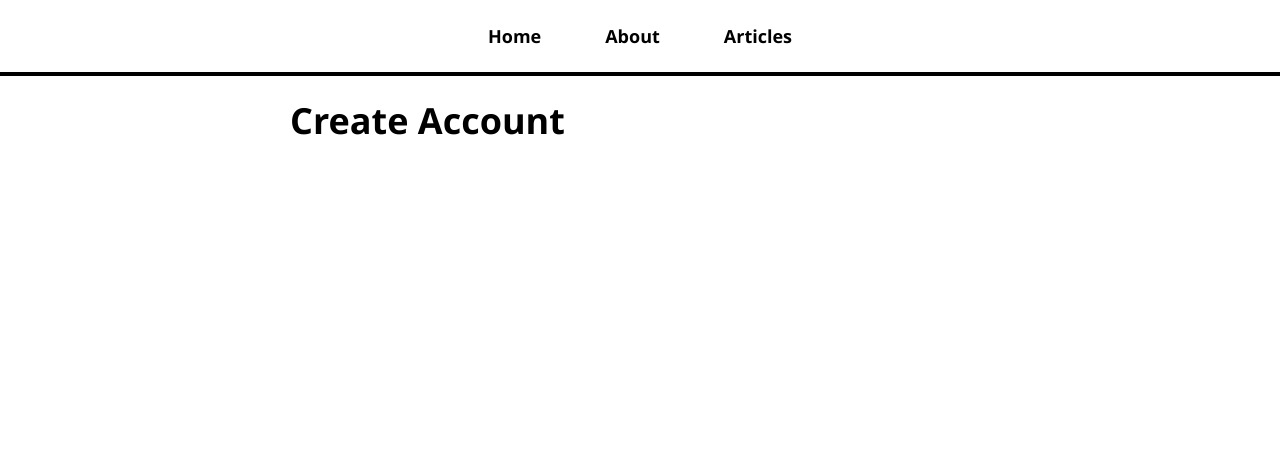
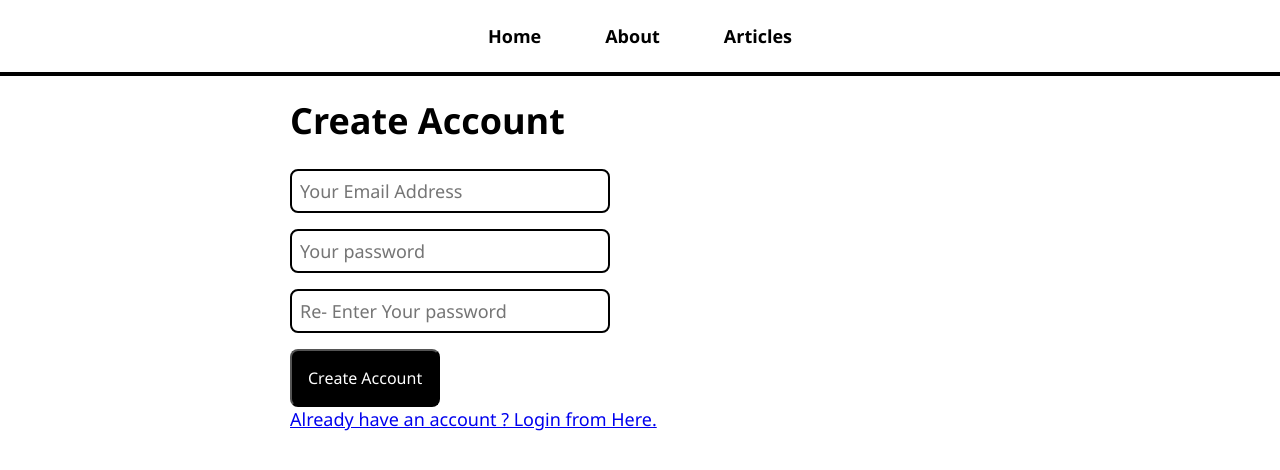
Before and after one commit to akritii-3107/my_blog, a React (Create React App) app: page /create-account in a window 1280 px wide. Shown: the top 470 px of the page. Built offline with nearby package versions, Linux system fonts and the light colour scheme.

Commit message:
commit 14-5

```diff
--- a/src/hooks/useUser.js
+++ b/src/hooks/useUser.js
@@ -2,15 +2,18 @@
 import {getAuth,onAuthStateChanged} from 'firebase/auth';
 const useUser = () => {
     const [user,setUser]=useState(null);
-    const [inLoading, setIsLoading]=useState(true);
+    const [isLoading, setIsLoading]=useState(true);
 
     useEffect(() => {
      const unsubscribe = onAuthStateChanged(getAuth(),user => {
         setUser(user);
         setIsLoading(false);
-
      });
      return unsubscribe;
     },[]);
 
+    return { user , isLoading};
+
+
 }
+export default useUser;
--- a/src/pages/ArticlePage.js
+++ b/src/pages/ArticlePage.js
@@ -5,9 +5,11 @@
 import NotFoundPage from "./NotFoundPage";
 import CommentsList from "../components/CommentsList";
 import AddCommentForm from "../components/AddCommentForm";
+import useUser from "../hooks/useUser";
 const ArticlePage = () => {
     const [articleInfo , setArticleInfo ] = useState ({ upvotes :0,comments:[]});
     const { articleId }  = useParams();
+    const {user, isLoading}=useUser();
 
     useEffect (() => {
         const loadArticleInfo = async () => {
@@ -34,15 +36,17 @@
         <>
         <h1>{article.title}</h1>
         <div className="upvotes-section">
-        <button onClick={addupvote}>Upvote</button>
+         {user ? <button onClick={addupvote}>Upvote</button> : <button>Login to upvote</button>}
         </div>
         <p>
             This article has {articleInfo.upvotes} upvote(s) </p>
         {article.content.map( (paragraph,i) => (<p key={i}>{paragraph}</p>))}
-        <AddCommentForm
+        { user ?         <AddCommentForm
          articleName={articleId}
          onArticleUpdated={updatedArticle => setArticleInfo(updatedArticle)}>
-         </AddCommentForm>
+         </AddCommentForm> :
+         <button>Login to add comment</button>}
+
         <CommentsList comments={articleInfo.comments}></CommentsList>
         </>
     )
--- a/src/pages/createAccount.js
+++ b/src/pages/createAccount.js
@@ -1,8 +1,39 @@
+import { useState } from "react";
+import { Link,useNavigate } from "react-router-dom";
+import { getAuth, createUserWithEmailAndPassword} from 'firebase/auth';
 const CreateAccountPage =  () =>  {
+    const [email,setEmail]=useState('');
+    const [password,setPassword]=useState('');
+    const [confirmPassword,setConfirmPassword]=useState('');
+    const [error,setError]=useState('');
+
+    const navigate = useNavigate();
+
+    const createAccount = async () => {
+        try {
+            if(password != confirmPassword ){
+                setError('Password and confirm Password do not match');
+                return ;
+            }
+            await createUserWithEmailAndPassword(getAuth(),email,password);
+            navigate('/articles');
+        }
+        catch (e) {
+            setError(e.message);
+        }
+
+    }
     return (
-    <h1>
-        Create Account
-        </h1>
+        <>
+    <h1>Create Account</h1>
+    {error && <p className="error">{error}</p>}
+        <input placeholder="Your Email Address" value={email} onChange={e => setEmail(e.target.value)}/>
+        <input type='password' placeholder="Your password" value={password} onChange={e => setPassword(e.target.value)}></input>
+        <input type='password' placeholder="Re- Enter Your password" value={confirmPassword} onChange={e => setConfirmPassword(e.target.value)}></input>
+        <button onClick={createAccount}>Create Account</button>
+        <br></br>
+        <Link to='/login'>Already have an account ? Login from Here.</Link>
+        </>
 );
 }
 export default CreateAccountPage;
```
